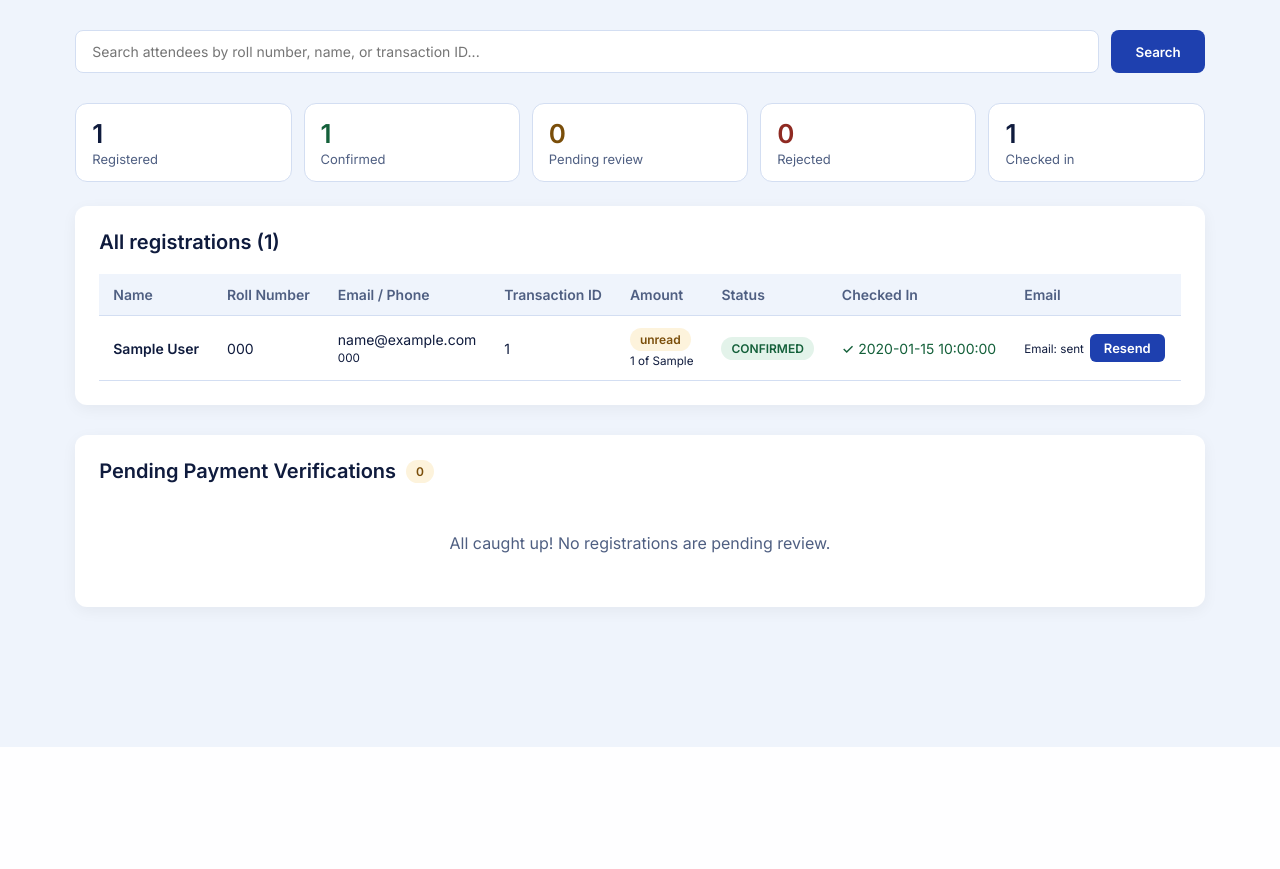
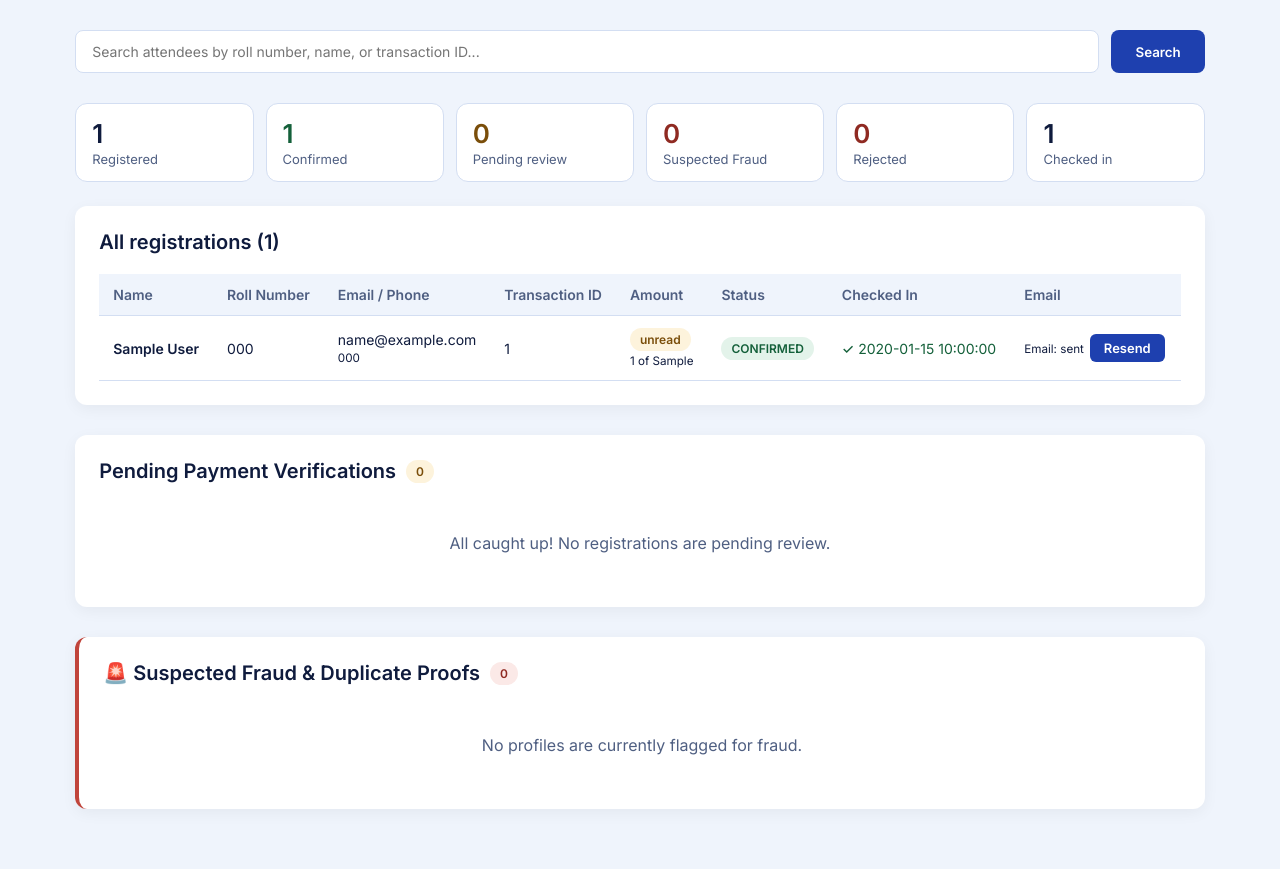
Before and after one commit to aryan9-6-5/Smart_Event_Registration, a Flask app: page /admin in a window 1280 px wide. Shown: the part 53-922 px from the top of the page. Before the commit the page ends 800 px from the top, so only its background shows below. Run offline with Flask 3, Linux system fonts and the light colour scheme; the visitor is signed in with stand-in values (Sample User, id 1); tables that the repository leaves empty hold one stand-in row (values such as "Sample post"); some libraries are stand-ins or nearby versions.

Commit message:
phase4: separate fraud profiles, handle duplicate payment proofs & trans IDs as fraud with success page alert, and add admin fraud queue

```diff
--- a/app.py
+++ b/app.py
@@ -620,7 +620,7 @@ def init_db():
         cursor.execute('''CREATE TABLE IF NOT EXISTS students (
             id INTEGER PRIMARY KEY AUTOINCREMENT,
             name TEXT, email TEXT, roll_number TEXT UNIQUE,
-            dept_name TEXT, college_name TEXT, trans_id TEXT UNIQUE,
+            dept_name TEXT, college_name TEXT, trans_id TEXT,
             phone TEXT, profile_path TEXT, payment_path TEXT,
             placard_path TEXT, public_token TEXT UNIQUE, created_at TIMESTAMP DEFAULT CURRENT_TIMESTAMP,
             status TEXT DEFAULT 'CONFIRMED',
@@ -631,6 +631,45 @@ def init_db():
             checked_in_at TIMESTAMP,
             ticket_secret TEXT
         )''')
+
+        # Migration: if existing table has trans_id UNIQUE, recreate table to allow fraud duplicate tracking
+        cursor.execute("SELECT sql FROM sqlite_master WHERE type='table' AND name='students'")
+        schema_row = cursor.fetchone()
+        if schema_row and 'trans_id TEXT UNIQUE' in schema_row[0]:
+            try:
+                cursor.execute("PRAGMA foreign_keys=OFF")
+                cursor.execute("""CREATE TABLE students_nonunique_trans (
+                    id INTEGER PRIMARY KEY AUTOINCREMENT,
+                    name TEXT, email TEXT, roll_number TEXT UNIQUE,
+                    dept_name TEXT, college_name TEXT, trans_id TEXT,
+                    phone TEXT, profile_path TEXT, payment_path TEXT,
+                    placard_path TEXT, public_token TEXT UNIQUE, created_at TIMESTAMP DEFAULT CURRENT_TIMESTAMP,
+                    status TEXT DEFAULT 'CONFIRMED',
+                    ocr_trans_id TEXT,
+                    trans_id_source TEXT DEFAULT 'manual',
+                    payment_phash TEXT,
+                    email_status TEXT DEFAULT 'pending',
+                    checked_in_at TIMESTAMP,
+                    ticket_secret TEXT,
+                    amount_paid TEXT,
+                    amount_expected TEXT,
+                    amount_status TEXT,
+                    review_reason TEXT
+                )""")
+                cursor.execute("PRAGMA table_info(students)")
+                existing_cols = [r[1] for r in cursor.fetchall()]
+                cols_str = ", ".join(existing_cols)
+                cursor.execute(f"INSERT INTO students_nonunique_trans ({cols_str}) SELECT {cols_str} FROM students")
+                cursor.execute("DROP TABLE students")
+                cursor.execute("ALTER TABLE students_nonunique_trans RENAME TO students")
+                cursor.execute("CREATE UNIQUE INDEX IF NOT EXISTS idx_students_public_token ON students(public_token)")
+                cursor.execute("CREATE INDEX IF NOT EXISTS idx_students_status ON students(status)")
+                cursor.execute("CREATE INDEX IF NOT EXISTS idx_students_phash ON students(payment_phash)")
+                cursor.execute("CREATE INDEX IF NOT EXISTS idx_students_trans_id ON students(trans_id)")
+                conn.commit()
+                print("Migrated students table: trans_id UNIQUE constraint removed to allow fraud capture.")
+            except Exception as e:
+                print(f"Error migrating students table: {e}")
 
         # Additive migration: check and add missing columns
         cursor.execute("PRAGMA table_info(students)")
@@ -897,7 +936,7 @@ def generate_placard(name, roll, dept, college, phone, profile_path, ticket_secr
     return placard_path
 
 
-def send_email(to_email, placard_path, pending=False, details=None):
+def send_email(to_email, placard_path, pending=False, fraud=False, details=None):
     """Send the attendee email (HTML + plain text, ticket inline and attached)."""
     config = get_event_config()
     msg = email_builder.build_registration_email(
@@ -908,6 +947,7 @@ def send_email(to_email, placard_path, pending=False, details=None):
         details=details or {},
         placard_path=placard_path,
         pending=pending,
+        fraud=fraud,
     )
     try:
         print(f"Connecting to {SMTP_CONFIG['server']}:{SMTP_CONFIG['port']}")
@@ -929,7 +969,7 @@ def load_email_details(student_id):
     try:
         with sqlite3.connect('students.db', timeout=10) as conn:
             conn.row_factory = sqlite3.Row
-            row = conn.execute("SELECT name, roll_number, dept_name, college_name, review_reason "
+            row = conn.execute("SELECT name, roll_number, dept_name, college_name, review_reason, status "
                                "FROM students WHERE id = ?", (student_id,)).fetchone()
     except Exception as e:
         print(f"Error loading student details for email: {e}")
@@ -942,13 +982,23 @@ def load_email_details(student_id):
 
 EMAIL_RETRY_DELAYS = (2, 5)  # seconds to wait before retry #1 and #2 (3 attempts total)
 
-def send_email_async(student_id, to_email, placard_path, pending=False):
+def send_email_async(student_id, to_email, placard_path, pending=False, fraud=False):
     """Background worker task to deliver attendee placard email (with retries) and update email_status."""
     success = False
-    kwargs = {'pending': True} if pending else {}
+    kwargs = {}
+    if fraud:
+        kwargs['fraud'] = True
+    elif pending:
+        kwargs['pending'] = True
     details = load_email_details(student_id)
     if details:
         kwargs['details'] = details
+        if not pending and not fraud:
+            status_val = details.get('status')
+            if status_val == 'FRAUD':
+                kwargs['fraud'] = True
+            elif status_val == 'PENDING':
+                kwargs['pending'] = True
     for attempt, delay in enumerate((0,) + tuple(EMAIL_RETRY_DELAYS)):
         if delay:
             time.sleep(delay)
@@ -1105,18 +1155,19 @@ def success_page(public_token):
     """Dedicated GET route for the success page using unguessable public_token."""
     with sqlite3.connect('students.db') as conn:
         cursor = conn.cursor()
-        cursor.execute("SELECT status, placard_path, email_status FROM students WHERE public_token = ?", (public_token,))
+        cursor.execute("SELECT status, placard_path, email_status, review_reason FROM students WHERE public_token = ?", (public_token,))
         row = cursor.fetchone()
         if not row:
             abort(404)
-        status, placard_path, email_status = row
+        status, placard_path, email_status, review_reason = row
         if not placard_path or not os.path.exists(placard_path):
             abort(404)
 
     return render_template('success.html',
         placard_url=url_for('view_placard', public_token=public_token),
         email_failed=(email_status == 'failed'),
-        status=status)
+        status=status,
+        review_reason=review_reason)
 
 # ─── Admin Portal ─────────────────────────────────────────────────────────────
 ADMIN_USERNAME = os.getenv('ADMIN_USERNAME', 'admin')
@@ -1175,11 +1226,21 @@ def admin_logout():
 def admin_dashboard():
     q = request.args.get('q', '').strip()
     status_filter = request.args.get('status', '').upper()
-    if status_filter not in ('PENDING', 'CONFIRMED', 'REJECTED'):
+    if status_filter not in ('PENDING', 'CONFIRMED', 'REJECTED', 'FRAUD'):
         status_filter = ''
     with sqlite3.connect('students.db') as conn:
         conn.row_factory = sqlite3.Row
         cur = conn.cursor()
+
+        # Fraud profiles awaiting investigation
+        cur.execute('''
+            SELECT id, name, roll_number, email, phone, trans_id, ocr_trans_id, trans_id_source, created_at,
+                   amount_paid, amount_expected, amount_status, review_reason
+            FROM students
+            WHERE status = 'FRAUD'
+            ORDER BY id DESC
+        ''')
+        fraud_students = cur.fetchall()
 
         # Pending students awaiting verification
         cur.execute('''
@@ -1196,6 +1257,7 @@ def admin_dashboard():
             SELECT COUNT(*) AS total,
                    COALESCE(SUM(status = 'CONFIRMED'), 0) AS confirmed,
                    COALESCE(SUM(status = 'PENDING'), 0) AS pending,
+                   COALESCE(SUM(status = 'FRAUD'), 0) AS fraud,
                    COALESCE(SUM(status = 'REJECTED'), 0) AS rejected,
                    COALESCE(SUM(checked_in_at IS NOT NULL), 0) AS checked_in
             FROM students
@@ -1204,7 +1266,7 @@ def admin_dashboard():
 
         # Registrations list: search results when a query is given, else the (optionally filtered) latest entries
         columns = ("id, name, roll_number, email, phone, trans_id, status, checked_in_at, created_at, email_status, "
-                   "amount_paid, amount_expected, amount_status")
+                   "amount_paid, amount_expected, amount_status, review_reason")
         if q:
             cur.execute(f'''
                 SELECT {columns} FROM students
@@ -1218,6 +1280,7 @@ def admin_dashboard():
         registrations = cur.fetchall()
 
     return render_template('admin_dashboard.html',
+        fraud_students=fraud_students,
         pending_students=pending_students,
         registrations=registrations,
         stats=stats,
@@ -1228,10 +1291,25 @@ def admin_dashboard():
 @admin_required
 def admin_approve(student_id):
     with sqlite3.connect('students.db') as conn:
-        cur = conn.execute("UPDATE students SET status = 'CONFIRMED' WHERE id = ? AND status = 'PENDING'", (student_id,))
+        cur = conn.execute("UPDATE students SET status = 'CONFIRMED' WHERE id = ? AND status IN ('PENDING', 'FRAUD')", (student_id,))
         approved = cur.rowcount == 1
     if approved:
         queue_student_email(student_id)  # tell the attendee their ticket is now valid
+    return redirect(url_for('admin_dashboard'))
+
+@app.route('/admin/mark_fraud/<int:student_id>', methods=['POST'])
+@admin_required
+def admin_mark_fraud(student_id):
+    with sqlite3.connect('students.db') as conn:
+        cur = conn.cursor()
+        cur.execute("SELECT review_reason FROM students WHERE id = ?", (student_id,))
+        row = cur.fetchone()
+        existing_reason = (row[0] or '').strip() if row else ''
+        parts = [p.strip() for p in existing_reason.split(',') if p.strip()]
+        if 'flagged by admin' not in parts:
+            parts.append('flagged by admin')
+        new_reason = ', '.join(parts)
+        conn.execute("UPDATE students SET status = 'FRAUD', review_reason = ? WHERE id = ?", (new_reason, student_id))
     return redirect(url_for('admin_dashboard'))
 
 @app.route('/admin/reject/<int:student_id>', methods=['POST'])
@@ -1248,7 +1326,9 @@ def queue_student_email(student_id):
         if not row or row[2] == 'REJECTED' or not row[1]:
             return False
         conn.execute("UPDATE students SET email_status = 'pending' WHERE id = ?", (student_id,))
-    EMAIL_EXECUTOR.submit(send_email_async, student_id, row[0], row[1], row[2] == 'PENDING')
+    EMAIL_EXECUTOR.submit(send_email_async, student_id, row[0], row[1],
+                         pending=(row[2] == 'PENDING'),
+                         fraud=(row[2] == 'FRAUD'))
     return True
 
 @app.route('/admin/resend/<int:student_id>', methods=['POST'])
@@ -1300,7 +1380,7 @@ def admin_checkin():
         conn.row_factory = sqlite3.Row
         cur = conn.cursor()
         cur.execute('''
-            SELECT id, name, roll_number, dept_name, college_name, status, checked_in_at, ticket_secret
+            SELECT id, name, roll_number, dept_name, college_name, status, checked_in_at, ticket_secret, review_reason
             FROM students
             WHERE roll_number = ?
         ''', (roll_number.upper(),))
@@ -1315,6 +1395,12 @@ def admin_checkin():
             return jsonify({'status': 'error', 'message': 'FORGERY DETECTED: Invalid cryptographic signature!'}), 400
 
         # 2. Registration status gate
+        if student['status'] == 'FRAUD':
+            return jsonify({
+                'status': 'error',
+                'message': f"SECURITY ALERT: Profile is flagged for FRAUD ({student['review_reason'] or 'suspected fraud/payment violation'}). Entry prohibited."
+            }), 403
+
         if student['status'] != 'CONFIRMED':
             return jsonify({
                 'status': 'error',
@@ -1443,41 +1529,61 @@ def index():
                             print(f"[WARN] Duplicate payment proof detected matching student id={prev_id}")
                             break
 
-            if is_duplicate_payment:
-                # Force to PENDING review even if OCR was valid
-                final_trans_id = ocr_trans_id.strip() if (ocr_trans_id and ocr_trans_id.strip()) else form.trans_id.data.strip()
-                trans_id_source = 'ocr' if (ocr_trans_id and ocr_trans_id.strip()) else 'manual'
-                student_status = 'PENDING'
-            elif ocr_trans_id and ocr_trans_id.strip():
+            if ocr_trans_id and ocr_trans_id.strip():
                 final_trans_id = ocr_trans_id.strip()
                 trans_id_source = 'ocr'
-                student_status = 'CONFIRMED'
             else:
                 final_trans_id = form.trans_id.data.strip()
                 trans_id_source = 'manual'
-                student_status = 'PENDING'
-
-            final_trans_id = final_trans_id.upper()  # UNIQUE(trans_id) must be case-insensitive
+
+            final_trans_id = final_trans_id.upper()  # Case-insensitive comparison
+
+            # Check for duplicate transaction ID across registered students (fraudulent reuse)
+            is_duplicate_trans_id = False
+            if final_trans_id:
+                with sqlite3.connect('students.db') as conn:
+                    cur = conn.cursor()
+                    cur.execute("SELECT id FROM students WHERE UPPER(trans_id) = ?", (final_trans_id,))
+                    match_trans = cur.fetchone()
+                    if match_trans:
+                        is_duplicate_trans_id = True
+                        print(f"[WARN] Duplicate transaction ID detected matching student id={match_trans[0]}")
 
             # Verify the paid amount against the CURRENT fee (the organizer may have changed it since the upload)
             expected_fee = get_expected_fee()
             paid_amount = parse_amount(amount_paid_stored)
             _, amount_status = classify_amount([paid_amount] if paid_amount is not None else [], expected_fee)
 
-            # Anything the server cannot fully verify is held for a human
+            # Classify reasons: Fraud vs Pending review vs Confirmed
             review_reasons = []
+            is_fraud = False
+
             if is_duplicate_payment:
                 review_reasons.append('duplicate screenshot')
-            if trans_id_source == 'manual':
-                review_reasons.append('transaction ID typed manually')
+                is_fraud = True
+
+            if is_duplicate_trans_id:
+                review_reasons.append('duplicate transaction ID')
+                is_fraud = True
+
             if amount_status == 'under':
                 review_reasons.append('underpaid')
+                is_fraud = True
             elif amount_status == 'over':
                 review_reasons.append('overpaid')
             elif amount_status == 'unread':
                 review_reasons.append('amount not readable')
-            if review_reasons:
+
+            if trans_id_source == 'manual':
+                review_reasons.append('transaction ID typed manually')
+
+            if is_fraud:
+                student_status = 'FRAUD'
+            elif review_reasons:
                 student_status = 'PENDING'
+            else:
+                student_status = 'CONFIRMED'
+
             review_reason = ', '.join(review_reasons)
 
             # Destination files in private storage
@@ -1526,8 +1632,6 @@ def index():
                 err_str = str(e).lower()
                 if "roll_number" in err_str:
                     return render_template('index.html', form=form, error="This roll number is already registered. Each student can only register once.")
-                elif "trans_id" in err_str:
-                    return render_template('index.html', form=form, error="This Transaction ID has already been used. Each payment can only be used for one registration.")
                 return render_template('index.html', form=form, error="A registration conflict occurred. Please check your details.")
 
             placard_path = None
@@ -1572,7 +1676,9 @@ def index():
                 raise e
 
             # Offload email sending to background thread pool
-            EMAIL_EXECUTOR.submit(send_email_async, student_id, form.email.data, placard_path, student_status == 'PENDING')
+            EMAIL_EXECUTOR.submit(send_email_async, student_id, form.email.data, placard_path,
+                                  pending=(student_status == 'PENDING'),
+                                  fraud=(student_status == 'FRAUD'))
 
             # Clear any abuse tracking for this IP on successful registration
             ABUSE_TRACKER.pop(client_ip, None)
--- a/templates/admin_dashboard.html
+++ b/templates/admin_dashboard.html
@@ -77,6 +77,7 @@
         .stat-label { font-size: 13px; color: var(--muted); }
         .stat-confirmed .stat-num { color: var(--ok-text); }
         .stat-pending .stat-num { color: var(--pending-text); }
+        .stat-fraud .stat-num { color: var(--bad-text); }
         .stat-rejected .stat-num { color: var(--bad-text); }
         .card {
             background: var(--surface);
@@ -102,6 +103,7 @@
             font-weight: 600;
         }
         .badge-pending { background: var(--pending-bg); color: var(--pending-text); }
+        .badge-fraud { background: var(--bad-bg); color: var(--bad-text); font-weight: 700; }
         .badge-amt-exact { background: var(--ok-bg); color: var(--ok-text); }
         .badge-amt-under, .badge-amt-over { background: var(--bad-bg); color: var(--bad-text); }
         .badge-amt-unread { background: var(--pending-bg); color: var(--pending-text); }
@@ -141,6 +143,8 @@
         }
         .btn-approve { background: var(--ok); color: var(--on-status); }
         .btn-approve:hover { background: color-mix(in srgb, var(--ok) 85%, black); }
+        .btn-fraud { background: var(--bad); color: var(--on-status); }
+        .btn-fraud:hover { background: color-mix(in srgb, var(--bad) 85%, black); }
         .btn-reject { background: var(--bad); color: var(--on-status); }
         .btn-reject:hover { background: color-mix(in srgb, var(--bad) 85%, black); }
         .btn-view { background: var(--primary); color: var(--primary-text); }
@@ -178,6 +182,7 @@
             <a class="stat" href="{{ url_for('admin_dashboard') }}"><span class="stat-num" data-stat="total">{{ stats.total }}</span><span class="stat-label">Registered</span></a>
             <a class="stat stat-confirmed" href="{{ url_for('admin_dashboard', status='CONFIRMED') }}"><span class="stat-num" data-stat="confirmed">{{ stats.confirmed }}</span><span class="stat-label">Confirmed</span></a>
             <a class="stat stat-pending" href="{{ url_for('admin_dashboard', status='PENDING') }}"><span class="stat-num" data-stat="pending">{{ stats.pending }}</span><span class="stat-label">Pending review</span></a>
+            <a class="stat stat-fraud" href="{{ url_for('admin_dashboard', status='FRAUD') }}"><span class="stat-num" data-stat="fraud">{{ stats.fraud }}</span><span class="stat-label">Suspected Fraud</span></a>
             <a class="stat stat-rejected" href="{{ url_for('admin_dashboard', status='REJECTED') }}"><span class="stat-num" data-stat="rejected">{{ stats.rejected }}</span><span class="stat-label">Rejected</span></a>
             <div class="stat"><span class="stat-num" data-stat="checked-in">{{ stats.checked_in }}</span><span class="stat-label">Checked in</span></div>
         </div>
@@ -279,6 +284,10 @@
                                 <input type="hidden" name="csrf_token" value="{{ csrf_token() }}"/>
                                 <button type="submit" class="btn-sm btn-approve">Approve</button>
                             </form>
+                            <form class="action-form" method="POST" action="{{ url_for('admin_mark_fraud', student_id=p.id) }}">
+                                <input type="hidden" name="csrf_token" value="{{ csrf_token() }}"/>
+                                <button type="submit" class="btn-sm btn-fraud" title="Flag as fraud">Mark Fraud</button>
+                            </form>
                             <form class="action-form" method="POST" action="{{ url_for('admin_reject', student_id=p.id) }}">
                                 <input type="hidden" name="csrf_token" value="{{ csrf_token() }}"/>
                                 <button type="submit" class="btn-sm btn-reject">Reject</button>
@@ -292,6 +301,57 @@
             <div class="empty-state">All caught up! No registrations are pending review.</div>
             {% endif %}
         </div>
+
+        <!-- Suspected Fraud Profiles -->
+        <div class="card" id="fraud-card" style="border-left: 4px solid var(--bad);">
+            <h2>
+                🚨 Suspected Fraud & Duplicate Proofs
+                <span class="badge badge-fraud">{{ fraud_students|length }}</span>
+            </h2>
+            {% if fraud_students %}
+            <table>
+                <thead>
+                    <tr>
+                        <th>Student</th>
+                        <th>Roll Number</th>
+                        <th>Contact</th>
+                        <th>Transaction ID</th>
+                        <th>Amount</th>
+                        <th>Why Flagged</th>
+                        <th>Proof</th>
+                        <th>Actions</th>
+                    </tr>
+                </thead>
+                <tbody>
+                    {% for f in fraud_students %}
+                    <tr>
+                        <td><strong>{{ f.name }}</strong></td>
+                        <td>{{ f.roll_number }}</td>
+                        <td>{{ f.email }}<br><small>{{ f.phone }}</small></td>
+                        <td><code>{{ f.trans_id }}</code></td>
+                        <td>{% if f.amount_status %}<span class="badge badge-amt-{{ f.amount_status }}">{{ f.amount_status }}</span><br><small>{{ f.amount_paid or '—' }} of {{ f.amount_expected or '—' }}</small>{% else %}<small>not recorded</small>{% endif %}</td>
+                        <td><span class="badge badge-fraud">{{ f.review_reason or 'Suspected fraud' }}</span></td>
+                        <td>
+                            <a href="{{ url_for('admin_payment_proof', student_id=f.id) }}" target="_blank" class="btn-sm btn-view">View Proof</a>
+                        </td>
+                        <td>
+                            <form class="action-form" method="POST" action="{{ url_for('admin_approve', student_id=f.id) }}">
+                                <input type="hidden" name="csrf_token" value="{{ csrf_token() }}"/>
+                                <button type="submit" class="btn-sm btn-approve" title="Override and approve">Approve</button>
+                            </form>
+                            <form class="action-form" method="POST" action="{{ url_for('admin_reject', student_id=f.id) }}">
+                                <input type="hidden" name="csrf_token" value="{{ csrf_token() }}"/>
+                                <button type="submit" class="btn-sm btn-reject" title="Reject registration">Reject</button>
+                            </form>
+                        </td>
+                    </tr>
+                    {% endfor %}
+                </tbody>
+            </table>
+            {% else %}
+            <div class="empty-state">No profiles are currently flagged for fraud.</div>
+            {% endif %}
+        </div>
     </main>
 </body>
 </html>
```
Also changed, not shown: email_builder.py (+44 -11 lines), templates/success.html (+23 -1 lines), tests/conftest.py (+10 -1 lines), tests/test_amount_verification.py (+3 -3 lines), tests/test_phase2_integrity.py (+2 -2 lines), tests/test_phase4_fraud.py (added, +244 -0 lines), tests/test_phase4_integrity.py (+13 -2 lines).
